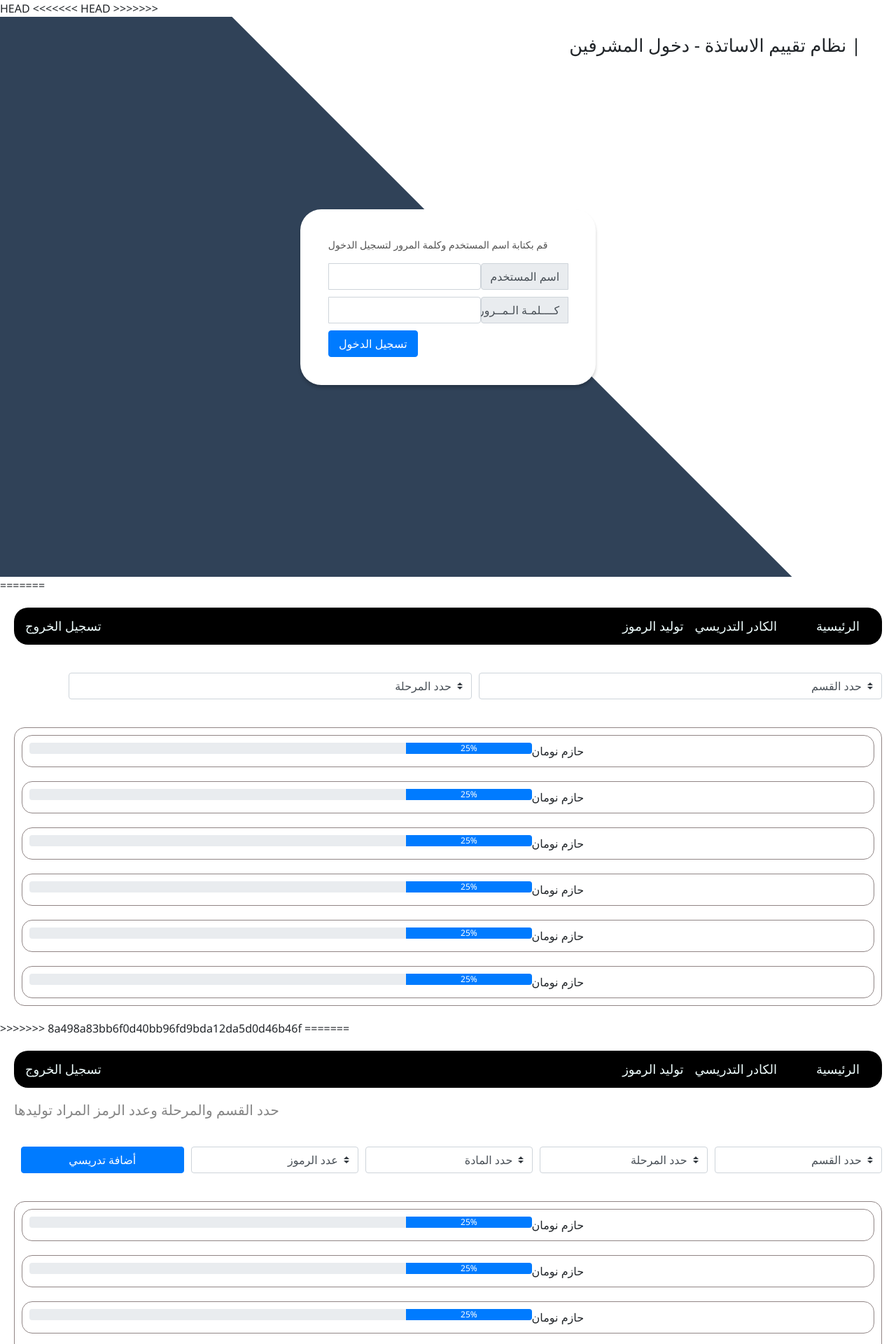
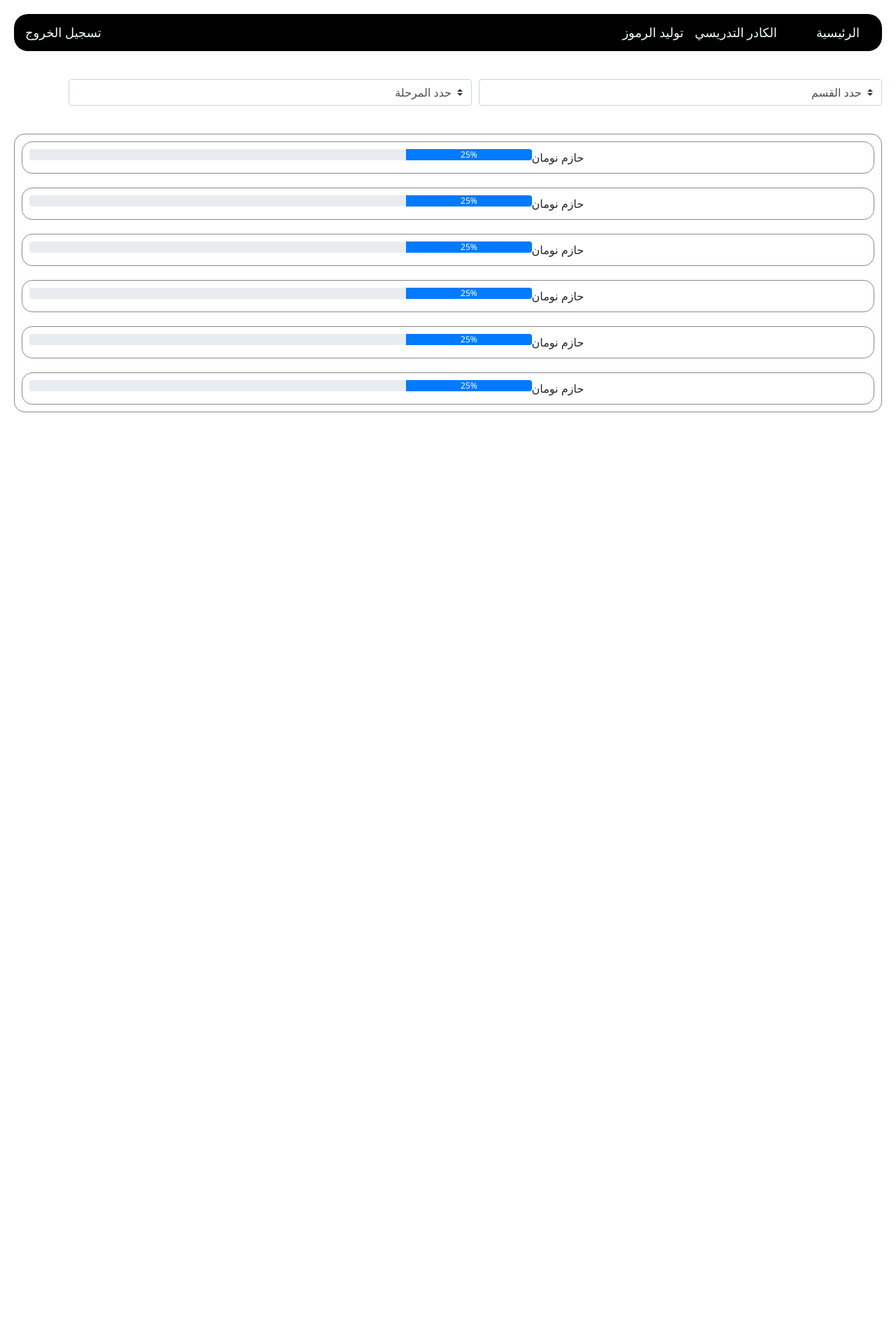
Before and after one commit to Teeba97/EvaluationOfProfessors, an Angular app: page /management in a window 1280 px wide. Before the commit this address led to /. Shown: the top 1920 px of the page at 70% size. After the commit the page ends 800 px from the top, so only its background shows below. Built offline with nearby package versions, Linux system fonts and the light colour scheme.

Commit message:
Edit Path

```diff
--- a/src/app/admin/admin.component.html
+++ b/src/app/admin/admin.component.html
@@ -40,7 +40,7 @@
       </div>
 
       <div class="bt-item">
-          <a routerLink="/generateKey">
+          <a routerLink="/management">
             <button class="btn btn-primary pull-left" >تسجيل الدخول</button>
           </a>
 
--- a/src/app/app.component.html
+++ b/src/app/app.component.html
@@ -1,12 +1 @@
-
-<<<<<<< HEAD
-<<<<<<< HEAD
-<app-admin></app-admin>
-=======
-<app-management></app-management>
->>>>>>> 8a498a83bb6f0d40bb96fd9bda12da5d0d46b46f
-=======
-<!-- <router-outlet></router-outlet> -->
-<app-teaching-staff></app-teaching-staff>
-
->>>>>>> 1c23207a916cfe86606fcbd495605f7565baee79
+<router-outlet></router-outlet>
--- a/src/app/app.component.ts
+++ b/src/app/app.component.ts
@@ -6,5 +6,5 @@ import { Component } from '@angular/core';
   styleUrls: ['./app.component.css']
 })
 export class AppComponent {
-  // title = 'Evaluation';
+
 }
--- a/src/app/login/login.component.css
+++ b/src/app/login/login.component.css
@@ -68,6 +68,7 @@ img {
     width: 125%
 
 }
+
 /* footer */
 .footer{
     width: 100%;
```
Also changed, not shown: src/app/app.module.ts (+5 -4 lines).
